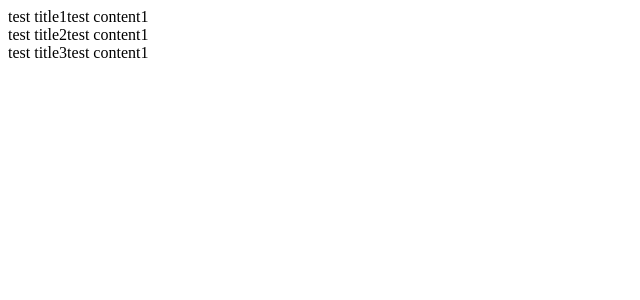
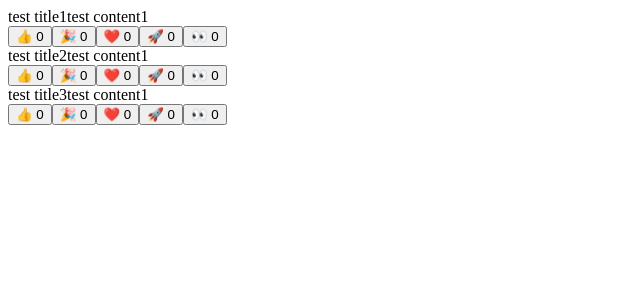
Before and after one commit to eviry-ishikawa/redux-toolkit-sample, a React (Create React App) app: page / in a window 1280 px wide. Shown: the top 300 px of the page, without its empty margins (0-640 px from the left). Built offline with nearby package versions, Linux system fonts and the light colour scheme.

Commit message:
add reaction button

```diff
--- a/src/features/posts/PostList.tsx
+++ b/src/features/posts/PostList.tsx
@@ -1,6 +1,7 @@
 import React from 'react';
 import { useSelector } from 'react-redux';
 import { selectAllPost } from './postsSlice';
+import { ReactionButton } from './ReactionButton';
 import { SinglePostPage } from './SinglePostPage';
 
 export let PostList: React.FC = () => {
@@ -10,6 +11,7 @@ export let PostList: React.FC = () => {
       {posts.map((post) => (
         <div key={post.id}>
           <SinglePostPage postId={post.id} />
+          <ReactionButton postId={post.id} />
         </div>
       ))}
     </div>
--- /dev/null
+++ b/src/features/posts/ReactionButton.tsx
@@ -0,0 +1,33 @@
+import React from 'react';
+import { useDispatch, useSelector } from 'react-redux';
+import { RootState } from '../../app/store';
+import { reactionAdded, Reactions, selectPostById } from './postsSlice';
+
+const reactionEmoji = {
+  thumbsUp: '👍',
+  hooray: '🎉',
+  heart: '❤️',
+  rocket: '🚀',
+  eyes: '👀',
+};
+
+type ReactionButtonProps = {
+  postId: number;
+};
+
+export const ReactionButton: React.FC<ReactionButtonProps> = ({ postId }) => {
+  const dispatch = useDispatch();
+  const post = useSelector((state: RootState) => selectPostById(state, postId));
+
+  const onClick = (postId: number, reactionName: string) => {
+    dispatch(reactionAdded({ postId: postId, reaction: reactionName }));
+  };
+
+  const reactionButtons = Object.entries(reactionEmoji).map(([name, emoji]) => (
+    <button key={name} onClick={() => onClick(postId, name)}>
+      {emoji} {post?.reactions[name as keyof Reactions]}
+    </button>
+  ));
+
+  return <div>{reactionButtons}</div>;
+};
--- a/src/features/posts/postsSlice.ts
+++ b/src/features/posts/postsSlice.ts
@@ -53,10 +53,15 @@ export const postsSlice = createSlice({
         reaction,
       }: { postId: number; reaction: keyof Reactions } = action.payload;
       const post = state.find((post) => post.id === postId);
-      post?.reactions[reaction];
+      if (post) {
+        post.reactions[reaction] += 1;
+        console.log(post.reactions);
+      }
     },
   },
 });
+
+export const { reactionAdded } = postsSlice.actions;
 
 export const selectAllPost = (state: RootState): Posts => state.posts;
 export const selectPostById = (
```
Also changed, not shown: 1 other file (tests, documents, lock files or other folders).
